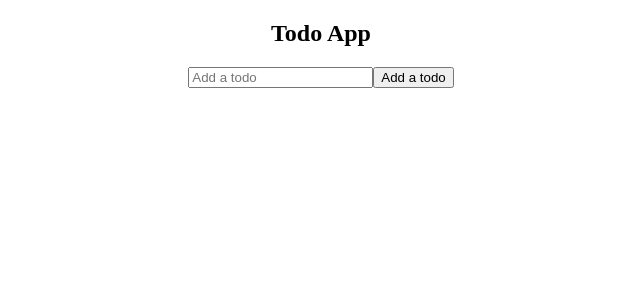
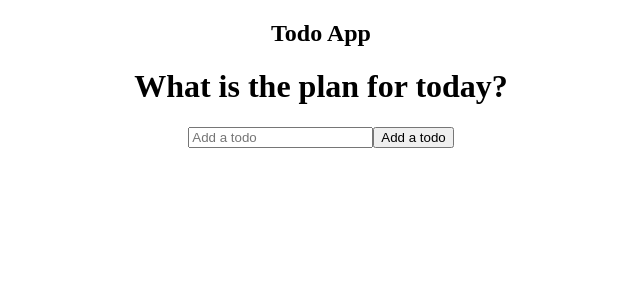
Before and after one commit to frontendprof/react-todo-list, a React (Create React App) app: page / in a window 1280 px wide. Shown: the top 300 px of the page, without its empty margins (319-959 px from the left). Built offline with nearby package versions, Linux system fonts and the light colour scheme.

Commit message:
Woring on todolist

```diff
--- a/src/App.js
+++ b/src/App.js
@@ -1,13 +1,13 @@
 import React from 'react';
 import './App.css';
 
-import TodoForm from "./components/TodoForm";
+import TodoList from "./components/TodoList";
 
 function App() {
   return (
     <div className="todo-app">
       <h2>Todo App</h2>
-      <TodoForm />
+      <TodoList />
 
     </div>
   );
--- a/src/components/TodoForm.js
+++ b/src/components/TodoForm.js
@@ -13,12 +13,12 @@
     const handleSubmit=(e)=>{
         e.preventDefault();
 
-        // props.onSubmit({
-        //     id:Math.random(),
-        //     text:input
-        // });
+        props.onSubmit({
+            id:Math.random(),
+            text:input
+        });
 
-        setInput("huh");
+        setInput("");
     }
 
 
--- a/src/components/TodoList.js
+++ b/src/components/TodoList.js
@@ -0,0 +1,32 @@
+
+import React,{useState} from 'react';
+
+import TodoForm from "./TodoForm";
+
+function TodoList() {
+
+    const[todos,setTodos]=useState([]);
+
+
+    const addTodo=todo=>{
+        if(!todo.text){
+            return
+        }
+
+        const newTodos=[todo, ...todos];
+        setTodos(newTodos);
+        console.log(todo,newTodos);
+    }
+
+
+
+    return (
+        <div>
+            <h1>What is the plan for today?</h1>
+            <TodoForm onSubmit={addTodo}/>
+
+        </div>
+    )
+}
+
+export default TodoList;
```
